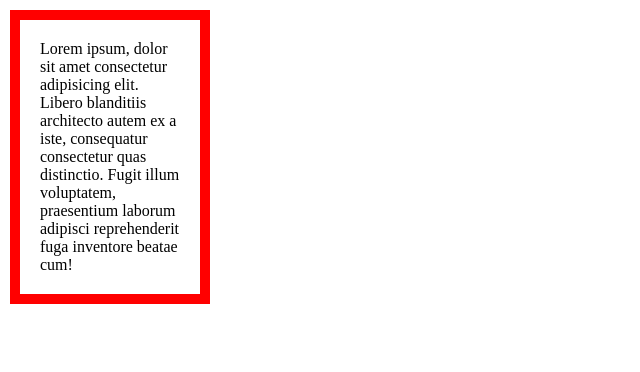
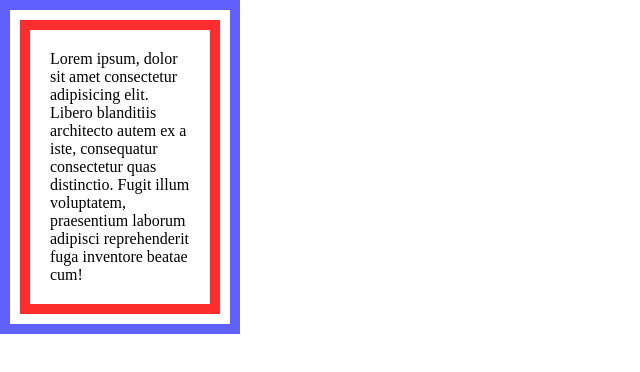
Before and after one commit to codewithleader/css, a plain HTML site: page index.html in a window 1280 px wide. Shown: the whole page, without its empty margins (0-640 px from the left). Drawn offline with Linux system fonts and the light colour scheme.

Commit message:
style: :art: Position

```diff
--- a/style.css
+++ b/style.css
@@ -6,7 +6,13 @@
 div {
   width: 200px;
   padding: 20px;
-  border: 10px solid red;
-  margin: 10px;
+  border: 10px solid rgb(253, 45, 45);
+  /* margin: 10px; */
+  margin: 20px; /* Aumentamos a 20px para que se vea el outline por completo */
   box-sizing: border-box;
+
+  outline: 10px solid rgb(96, 96, 255);
+  outline-offset: 10px; /* Espacio entre el border y el outline */
+
+  /* El outline está en el margin asi que si no hay mas espacio de margen se sale del body  o solapa otros elementos */
 }
```
Also changed, not shown: 1 other file.
